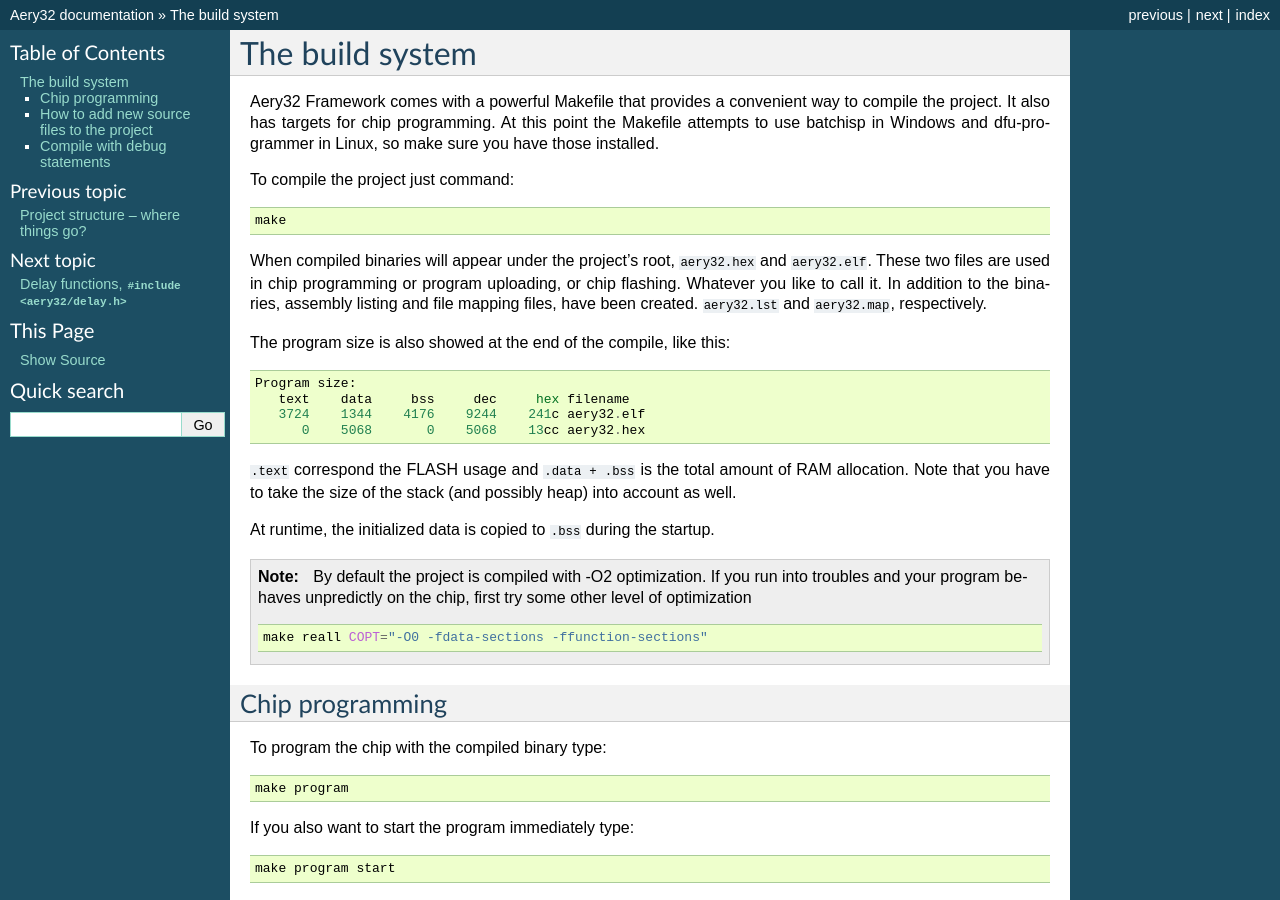
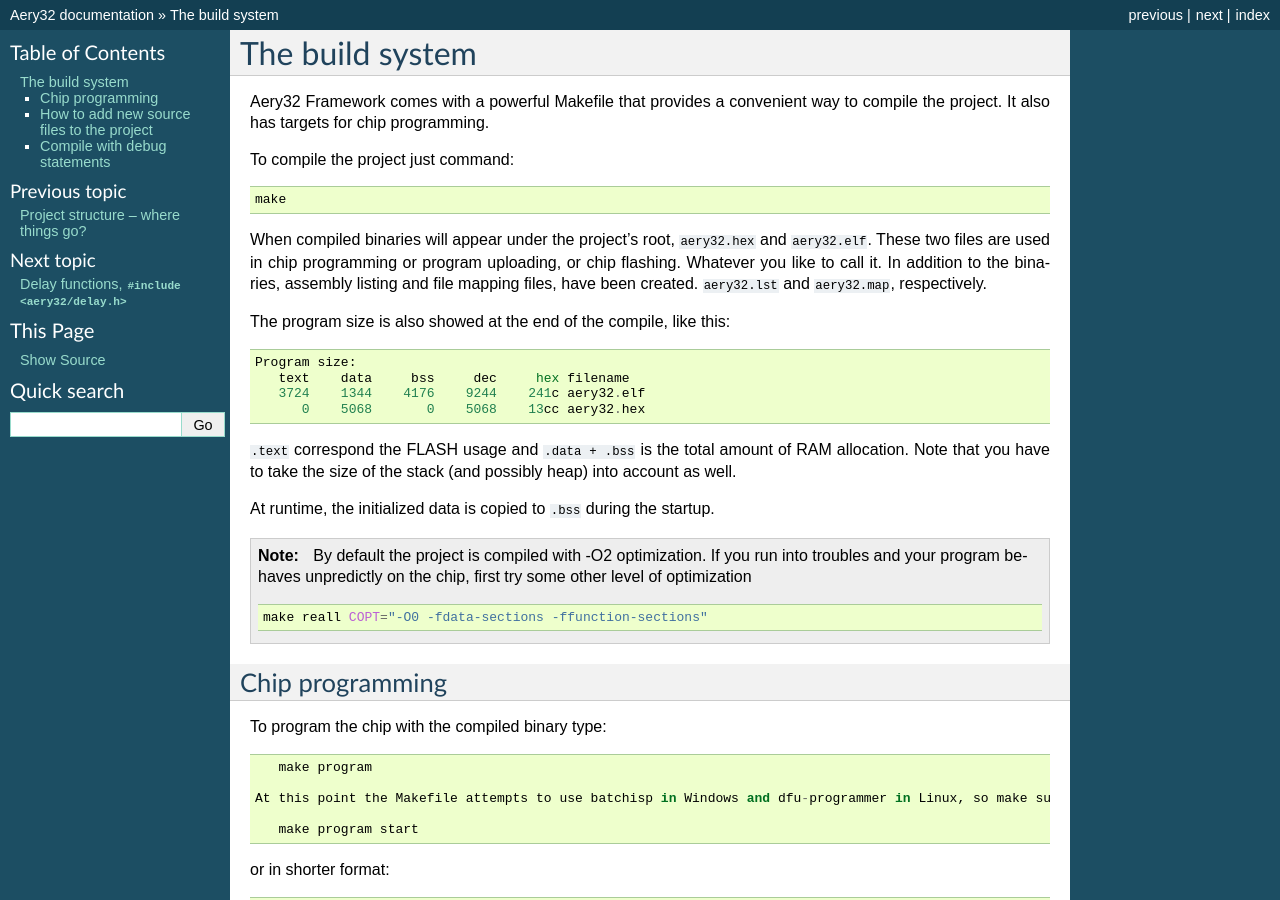
Before and after one commit to aery32/aery32-refguide, a Sphinx documentation site: the page built from source/build_system.rst, in a window 1280 px wide and 900 px high. Built offline with Sphinx 7.4.7, drawn with Linux system fonts in a browser that asks for light colours; some of the changed lines change nothing that is shown.

Commit message:
Change text order in build system section

```diff
--- a/source/build_system.rst
+++ b/source/build_system.rst
@@ -1,7 +1,7 @@
 The build system
 ================
 
-Aery32 Framework comes with a powerful Makefile that provides a convenient way to compile the project. It also has targets for chip programming. At this point the Makefile attempts to use batchisp in Windows and dfu-programmer in Linux, so make sure you have those installed.
+Aery32 Framework comes with a powerful Makefile that provides a convenient way to compile the project. It also has targets for chip programming.
 
 To compile the project just command::
 
@@ -35,7 +35,7 @@
 
     make program
 
-If you also want to start the program immediately type::
+ At this point the Makefile attempts to use batchisp in Windows and dfu-programmer in Linux, so make sure you have those installed. If you also want to start the program immediately type::
 
     make program start
 
```
